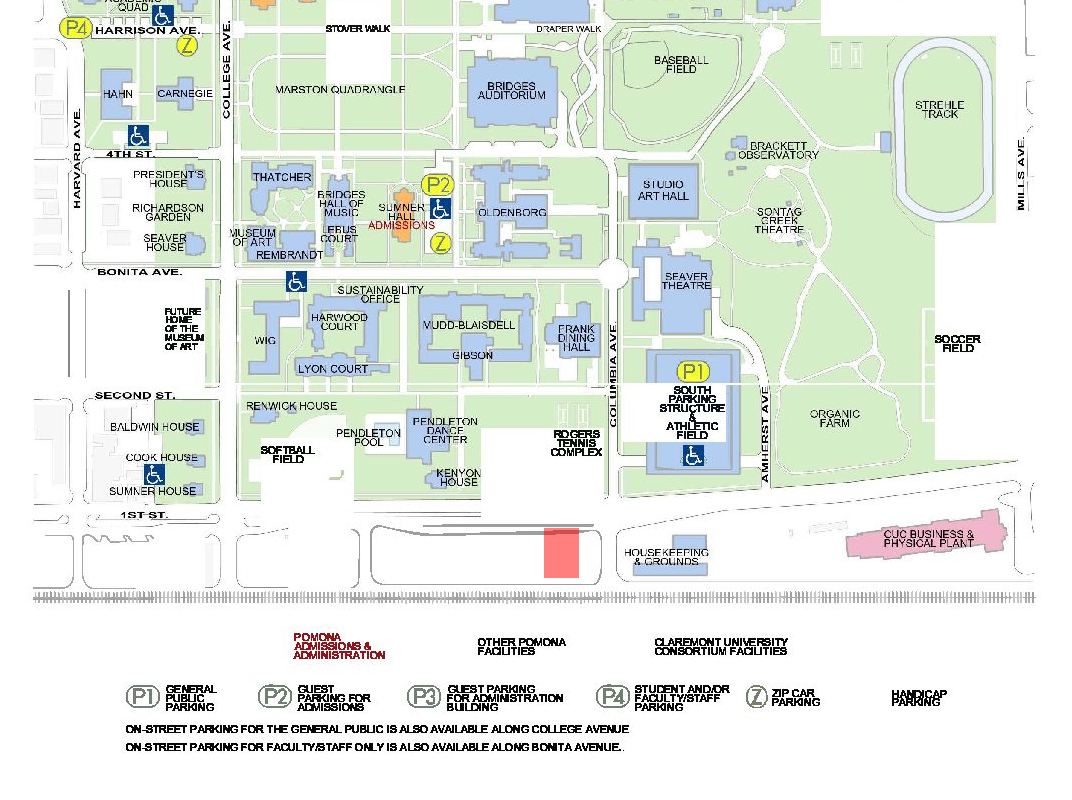
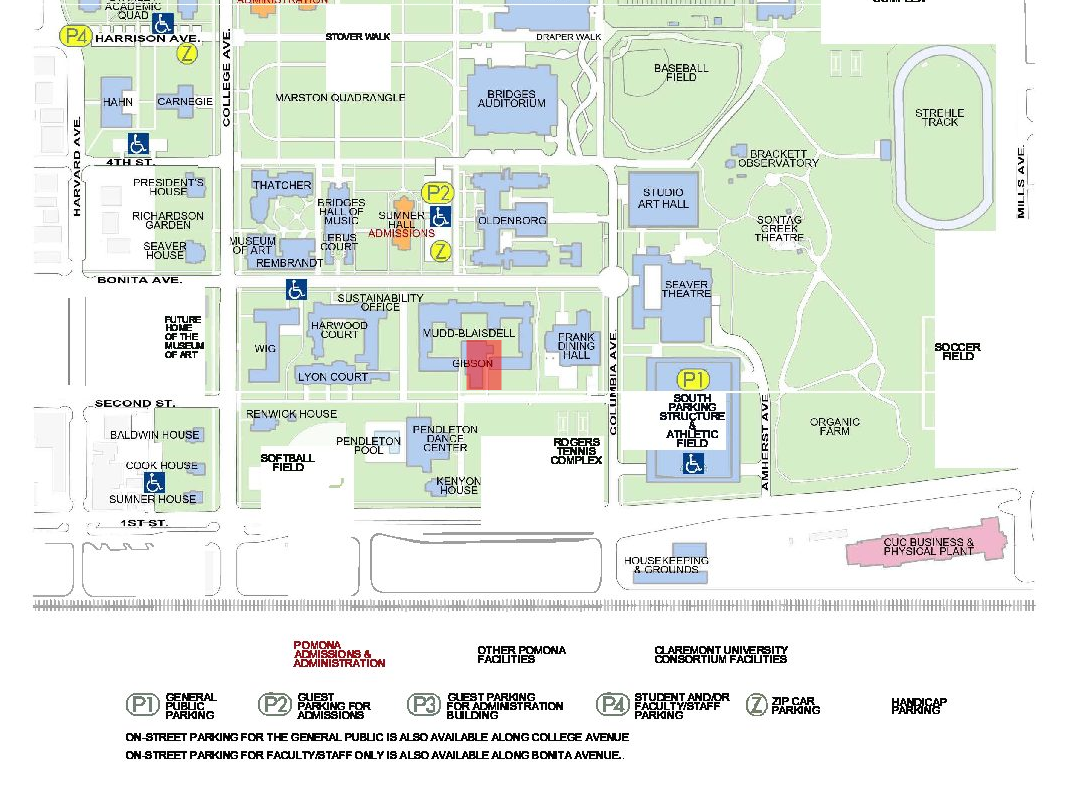
Before and after one commit to aimeekco/seja, a Next.js app in the folder frontend/: page /Pomona in a window 1280 px wide. Shown: the part 622-1422 px from the top of the page, without its empty margins (102-1174 px from the left). Built offline with nearby package versions, Linux system fonts and the light colour scheme.

Commit message:
pomonamap

```diff
--- a/frontend/styles/pomonamap.css
+++ b/frontend/styles/pomonamap.css
@@ -1,30 +1,17 @@
 .image-container {
-  /* position: relative; Ensure the container is positioned */
   text-align: center;
-  /* flex-shrink: 0; */
-  /* display: inline-block; */
-  /* height: 55px; */
-  max-width: 100vw; /* Ensure the image does not exceed the container width */
-  max-height: 100vh; /* Limit the image height to the viewport height */
-  margin: auto; /* Center horizontally */
-  display: block; /* Ensure the image is treated as a block element */
-  position: absolute;
-  top: 50%;
-  left: 50%;
-  transform: translate(-50%, -50%);
-  padding: 10px;
-  width: auto;
+  position: relative;
+  width: 100%;
   height: auto;
-  float: left;
 }
 
 .overlay {
   position: absolute;
-  /* top: 86.5%;
-  left: 43%; */
-  top: 145vh;
-  left: 70vh;
-  /* transform: translate(-50%, -50%); */
+  top: 69.3%;
+  left: 45.7%;
+  /* top: 145vh;
+  left: 70vh; */
+  transform: translate(-50%, -50%);
   width: 35px; /* Adjust according to your coordinates */
   height: 50px; /* Adjust according to your coordinates */
   background-color: rgba(255, 0, 0, 0.5); /* Red color with 50% transparency */
```
Also changed, not shown: frontend/pages/Gibson.js (+41 -23 lines).
